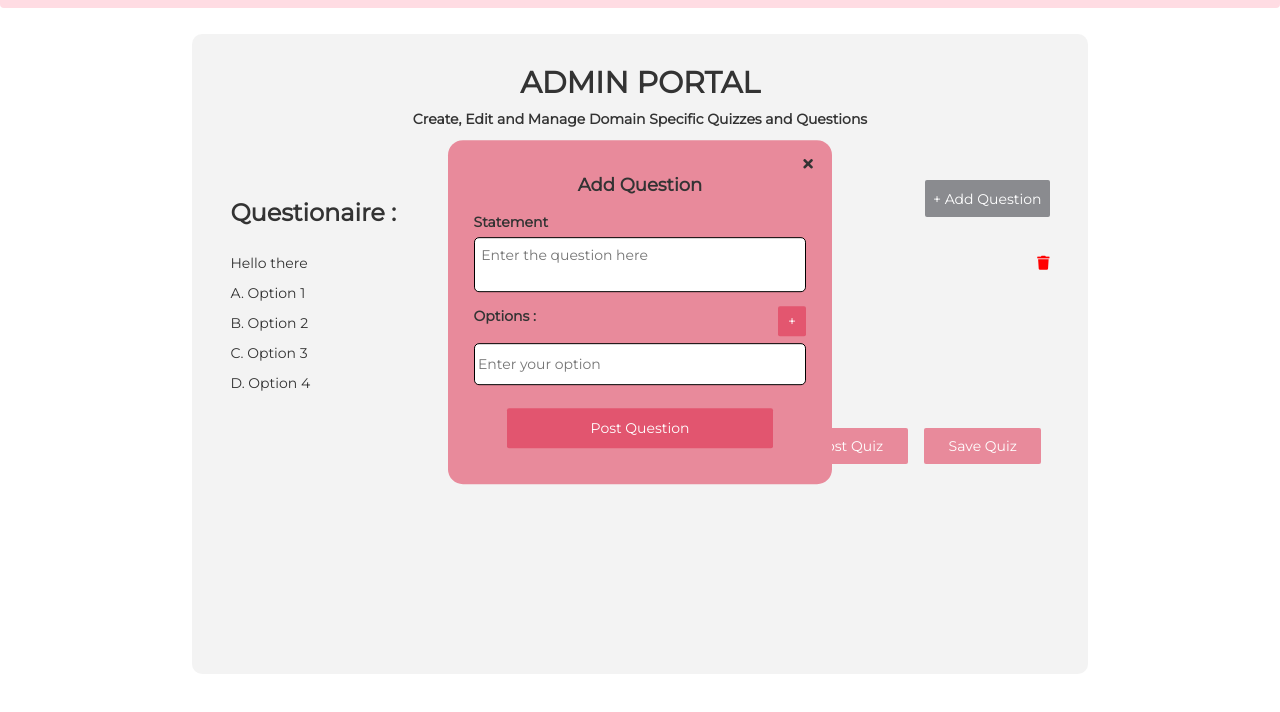
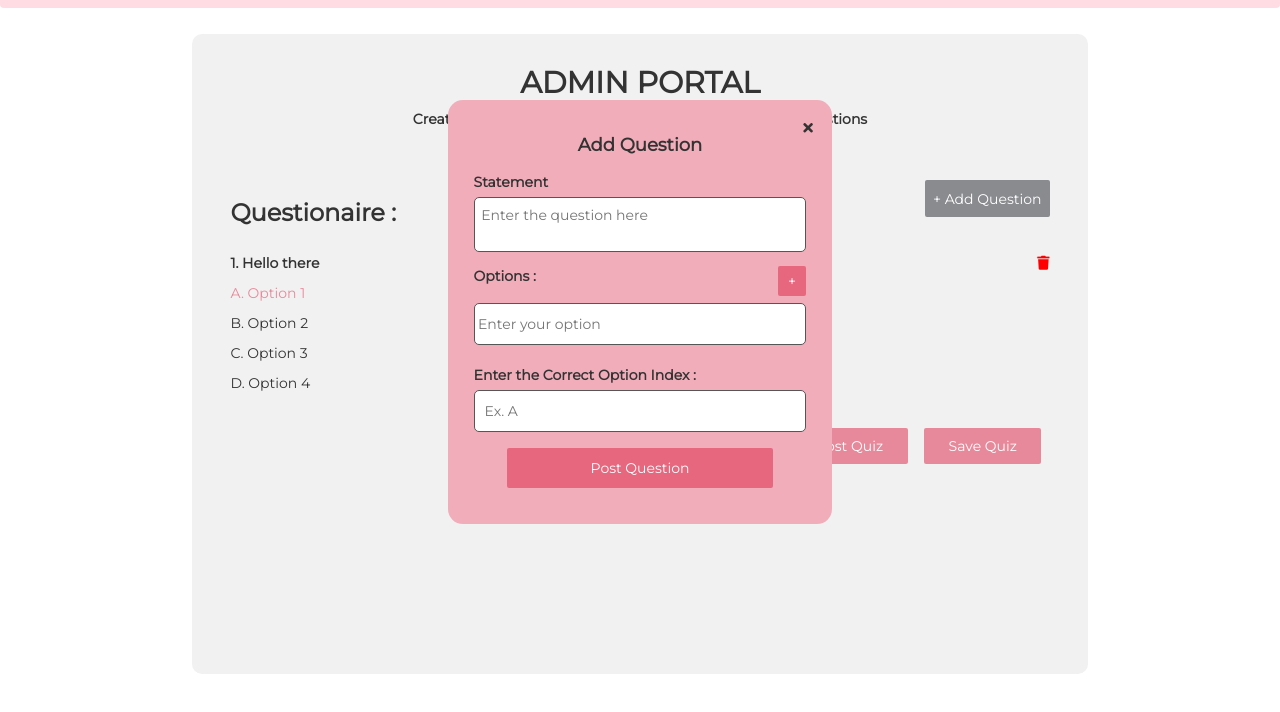
Before and after one commit to N0v0cain3/Kuizu, a plain HTML site: page frontend/Admin.html in a window 1280 px wide. Both pictures are taken after a click on the button "+ Add Question". Shown: the part 88-800 px from the top of the page. Drawn offline with nearby package versions, Linux system fonts and the light colour scheme.

Commit message:
correct option added

```diff
--- a/frontend/Admin.html
+++ b/frontend/Admin.html
@@ -71,6 +71,10 @@
                 <input placeholder="Enter your option" id="options" type="text"></input>
                 <div class="modalOptions" id='modalOptions'>
                 </div>
+                <div class="inputBox">
+                    <label>Enter the Correct Option Index : </label>
+                    <input placeholder="Ex. A" id="correctOption" type="text"></input>
+                </div>
                 <div class="post">
                     <button onclick="addQuestion()">Post Question</button>
                 </div>
@@ -84,6 +88,7 @@
         var description = document.getElementById("description");
         var options = document.getElementById("options");
         const optCon = document.getElementById('modalOptions');
+        var correctOption = document.getElementById('correctOption');
 
         let opt,optionsArray=[];
 
@@ -98,13 +103,14 @@
                 "Option 2",
                 "Option 3",
                 "Option 4"
-            ]
+            ],
+            correctOption:'a'
         },
     ]
 
     function build(){
         questionContainer.textContent='';
-        questions.forEach(element => {
+        questions.forEach((element,index) => {
             const questionItem = document.createElement("div");
             questionItem.classList.add('item');
 
@@ -117,12 +123,20 @@
             const option4 = document.createElement("p");
             option4.textContent=`D. ${element.options[3]}`;
 
+            let correct = element.correctOption.toLowerCase();
+
+            correct === 'a' ? option1.style.color="#E88A9B" :
+                correct === 'b' ? option2.style.color="#E88A9B" :
+                    correct === 'c' ? option3.style.color="#E88A9B" :
+                        option4.style.color="#E88A9B";
+
             const options = document.createElement("div");
             options.classList.add('options');
             options.append(option1,option2,option3,option4);
 
             const qDescrip = document.createElement("p");
-            qDescrip.textContent = element.question;
+            qDescrip.textContent = `${index+1}. ${element.question}`;
+            qDescrip.style.fontWeight = 800;
 
             const question = document.createElement("div");
             question.classList.add('question');
@@ -157,12 +171,14 @@
         function addQuestion() {
             const q = {
                 question:description.value,
-                options:optionsArray
+                options:optionsArray,
+                correctOption:correctOption.value
             }
             questions.push(q);
             description.value='';
             optCon.textContent='';
             optionsArray=[];
+            correctOption.value='';
 
             show();
             build();
--- a/frontend/css/index.css
+++ b/frontend/css/index.css
@@ -490,7 +490,7 @@ input[type="radio"]:focus{
 
 /* admin portal */
 .adminContainer{
-  background:rgba(216, 216, 216, 0.3);
+  background:rgb(241, 241, 241);
   width:70%;
   margin:2% auto;
   border-radius:10px;
@@ -552,7 +552,7 @@ input[type="radio"]:focus{
 .modal-main {
   z-index:25;
   position:fixed;
-  background:#E88A9B;
+  background:#f1adba;
   width: 30%;
   height: auto;
   top:50%;
@@ -572,11 +572,11 @@ input[type="radio"]:focus{
 .display-block {
   display: block;
 }
-textarea,#options{
+textarea,#options,.inputBox>input{
   vertical-align: middle;
   resize: none;
   width:100%;
-  border:1px solid black;
+  border:1px solid rgb(85, 85, 85);
   border-radius: 5px;
   padding:2%;
   outline:none;
@@ -619,3 +619,12 @@ textarea{
   display:flex;
   flex-direction: column;
 }
+.inputBox{
+  margin:4% 0%;
+  width:100%;
+  flex-direction: column;
+  display:flex;
+}
+.inputBox>input{
+  padding:3%;
+}
```
